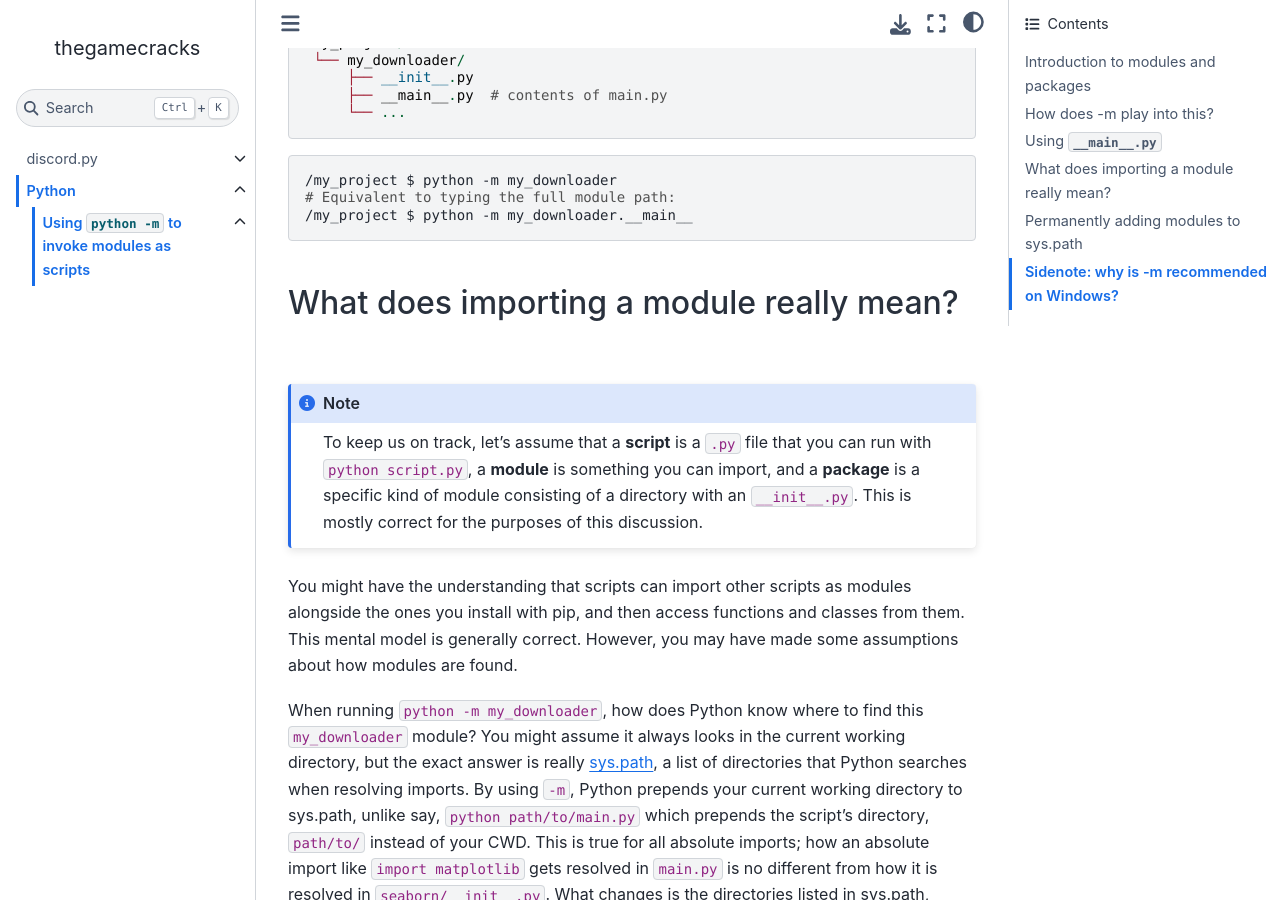
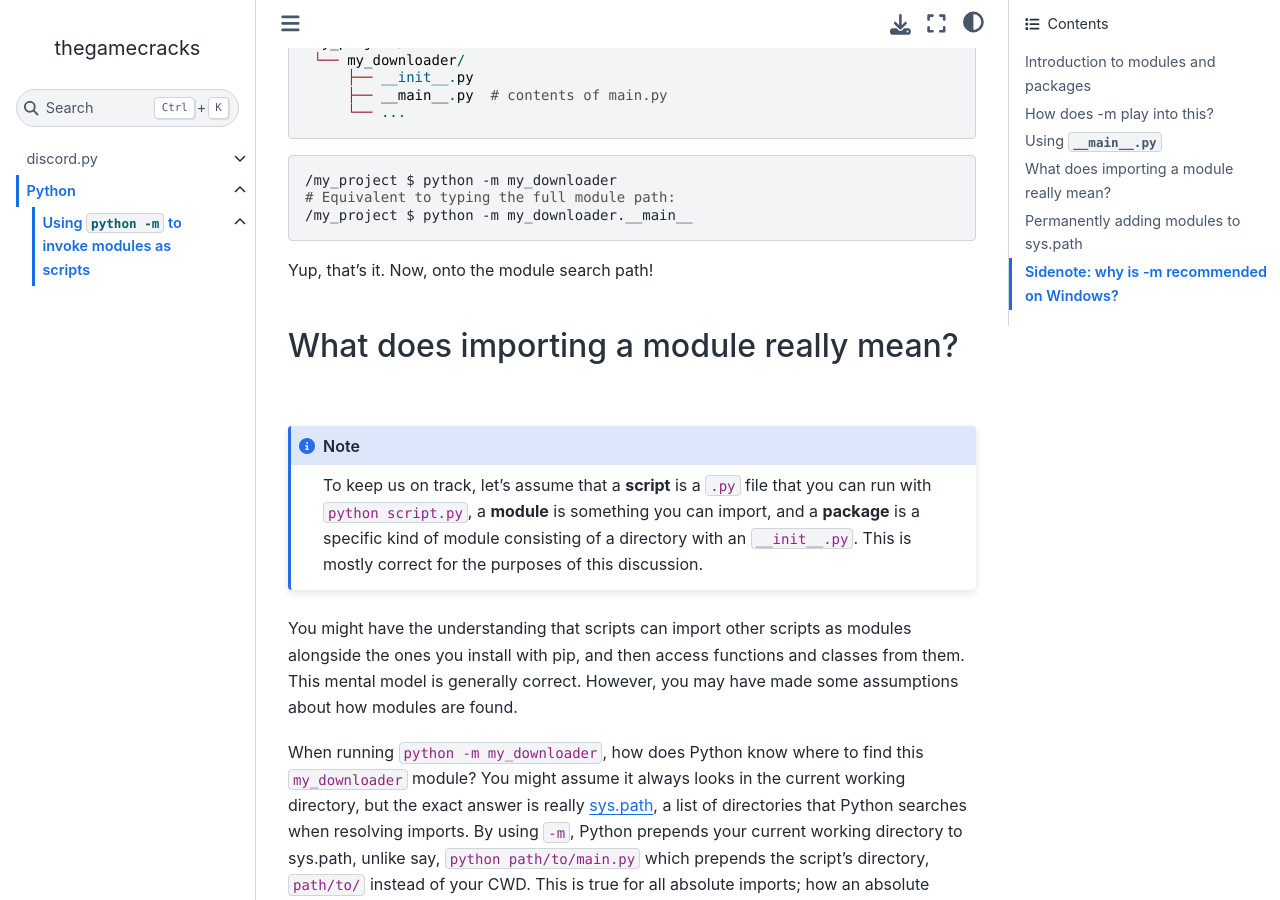
Before and after one commit to thegamecracks/thegamecracks.github.io, a Sphinx documentation site: the page built from docs/python/invoking_modules.rst, in a window 1280 px wide and 900 px high, scrolled down 2273 px. Built offline with Sphinx 7.4.7 and the Sphinx Book theme 1.1.4, drawn with Linux system fonts in a browser that asks for light colours.

Commit message:
feat: short sentence to merge module sections together

```diff
--- a/docs/python/invoking_modules.rst
+++ b/docs/python/invoking_modules.rst
@@ -135,6 +135,8 @@ by renaming ``main.py`` to ``__main__.py``:
 
 .. |dunder_main| replace:: ``__main__.py``
 .. _dunder_main: https://docs.python.org/3/library/__main__.html#main-py-in-python-packages
+
+Yup, that's it. Now, onto the module search path!
 
 What does importing a module really mean?
 -----------------------------------------
```
